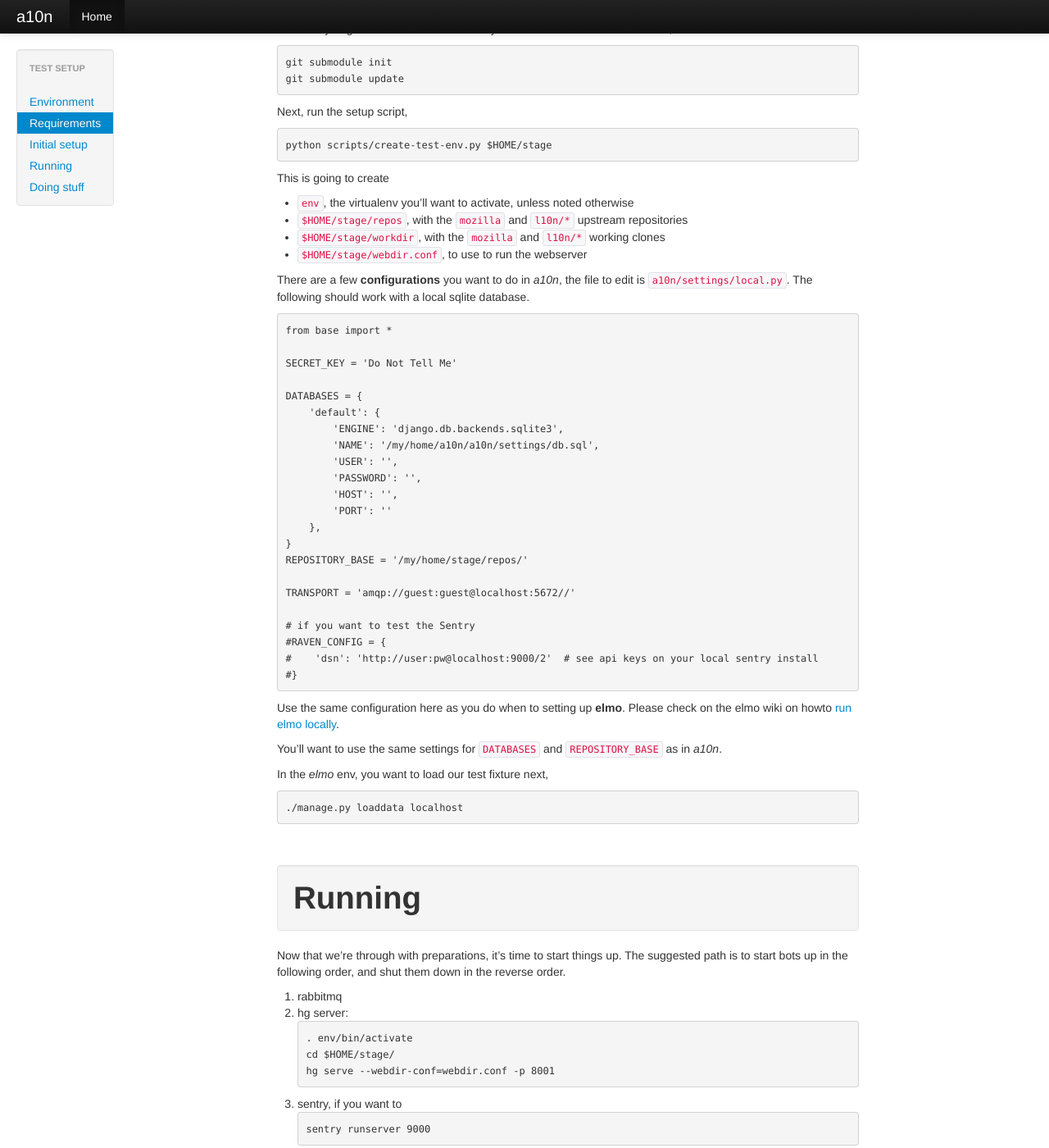
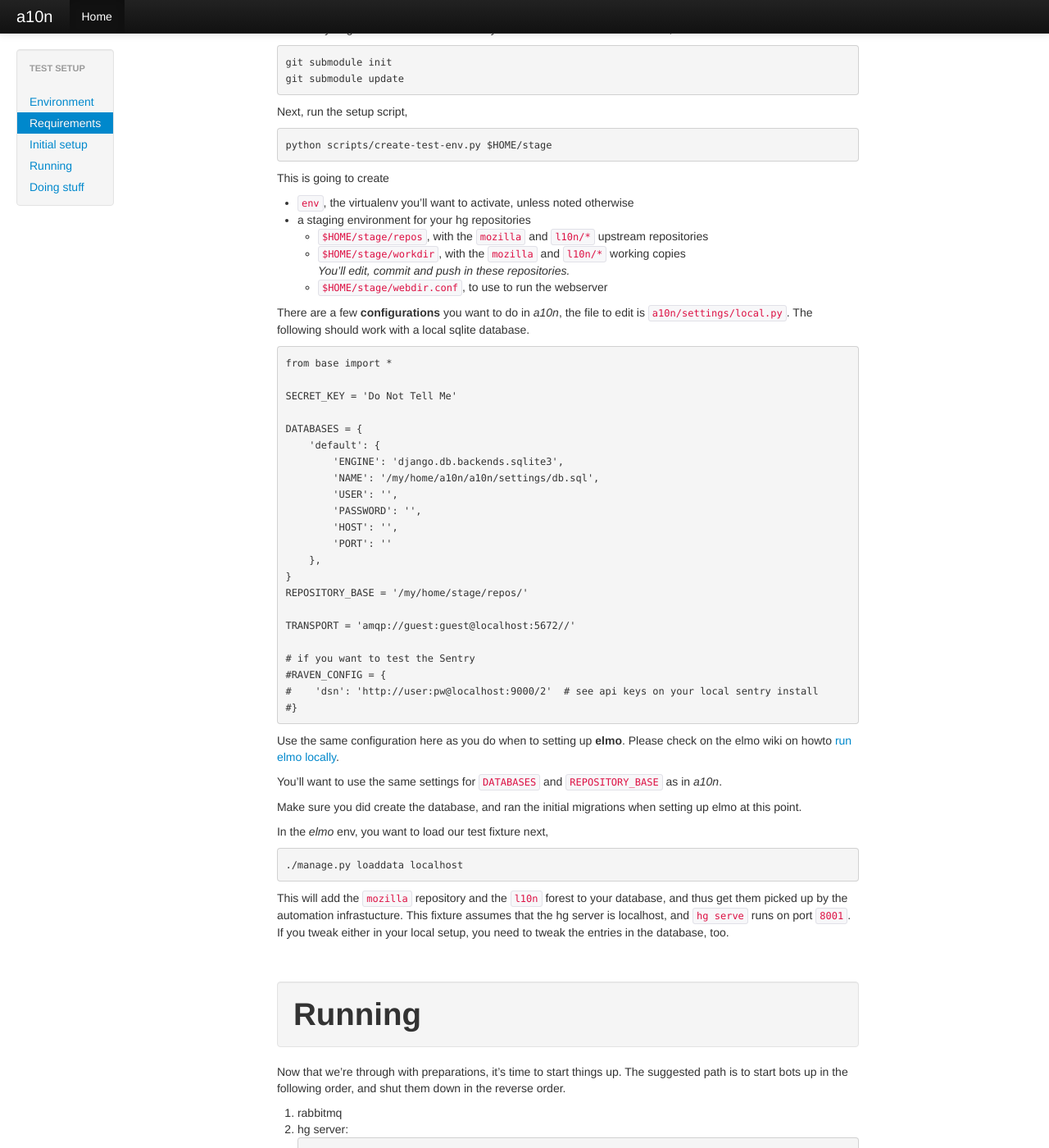
Before and after one commit to Pike/a10n, a Jekyll site: the page built from test-setup/index.md, in a window 1280 px wide and 1400 px high, scrolled down 847 px. Shown: the whole window at 82% size. Built offline with Jekyll 4.4.1, drawn with Linux system fonts in a browser that asks for light colours.

Commit message:
Copy some improvements from the master-ball docs to a10n.
master-ball used to have all the docs about the staging area and
elmo. Now that they're here, let's make sure we're using good
wording et al.

```diff
--- a/test-setup/index.md
+++ b/test-setup/index.md
@@ -71,9 +71,11 @@ Next, run the setup script,
 This is going to create
 
 * `env`, the virtualenv you'll want to activate, unless noted otherwise
-* `$HOME/stage/repos`, with the `mozilla` and `l10n/*` upstream repositories
-* `$HOME/stage/workdir`, with the `mozilla` and `l10n/*` working clones
-* `$HOME/stage/webdir.conf`, to use to run the webserver
+* a staging environment for your hg repositories
+  * `$HOME/stage/repos`, with the `mozilla` and `l10n/*` upstream repositories
+  * `$HOME/stage/workdir`, with the `mozilla` and `l10n/*` working copies<br>
+*You'll edit, commit and push in these repositories.*
+  * `$HOME/stage/webdir.conf`, to use to run the webserver
 
 There are a few **configurations** you want to do in *a10n*, the file to edit is `a10n/settings/local.py`. The following should work with a local sqlite database.
 
@@ -107,10 +109,18 @@ Please check on the elmo wiki on howto
 
 You'll want to use the same settings for `DATABASES` and `REPOSITORY_BASE` as in *a10n*.
 
+Make sure you did create the database, and ran the initial migrations when
+setting up elmo at this point.
+
 In the *elmo* env, you want to load our test fixture next,
 
     ./manage.py loaddata localhost
 
+This will add the `mozilla` repository and the `l10n` forest to your database,
+and thus get them picked up by the automation infrastucture. This fixture
+assumes that the hg server is localhost, and `hg serve` runs on port `8001`.
+If you tweak either in your local setup, you need to tweak the entries in the
+database, too.
 
 <h1 id="running" class="well">Running</h1>
 
```
